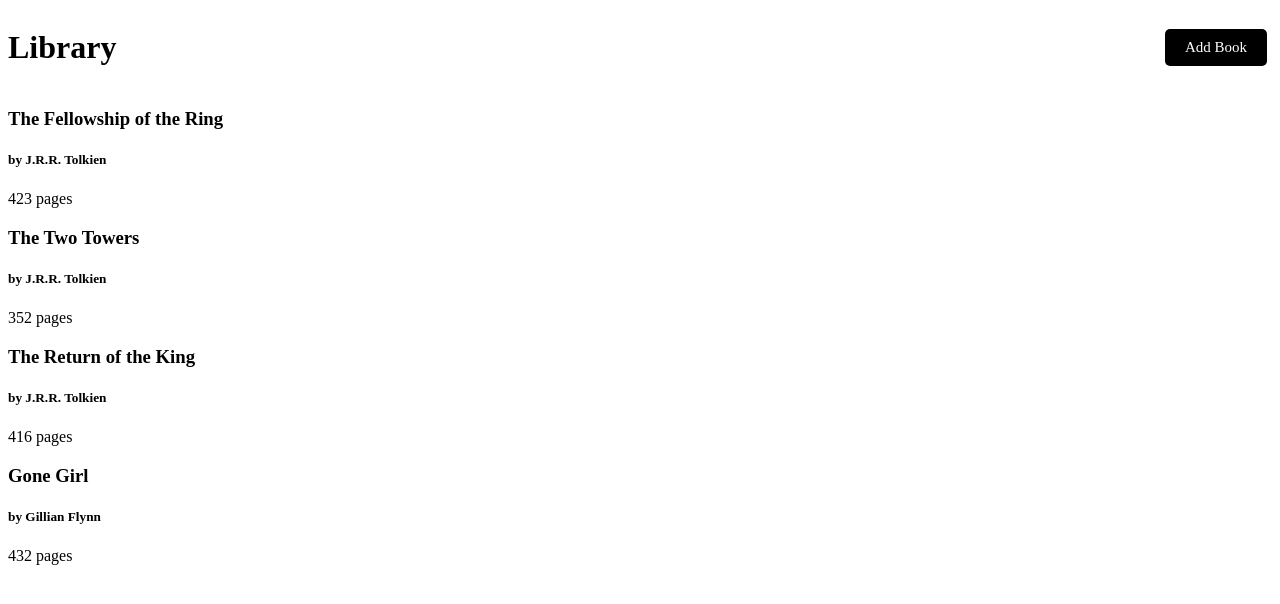
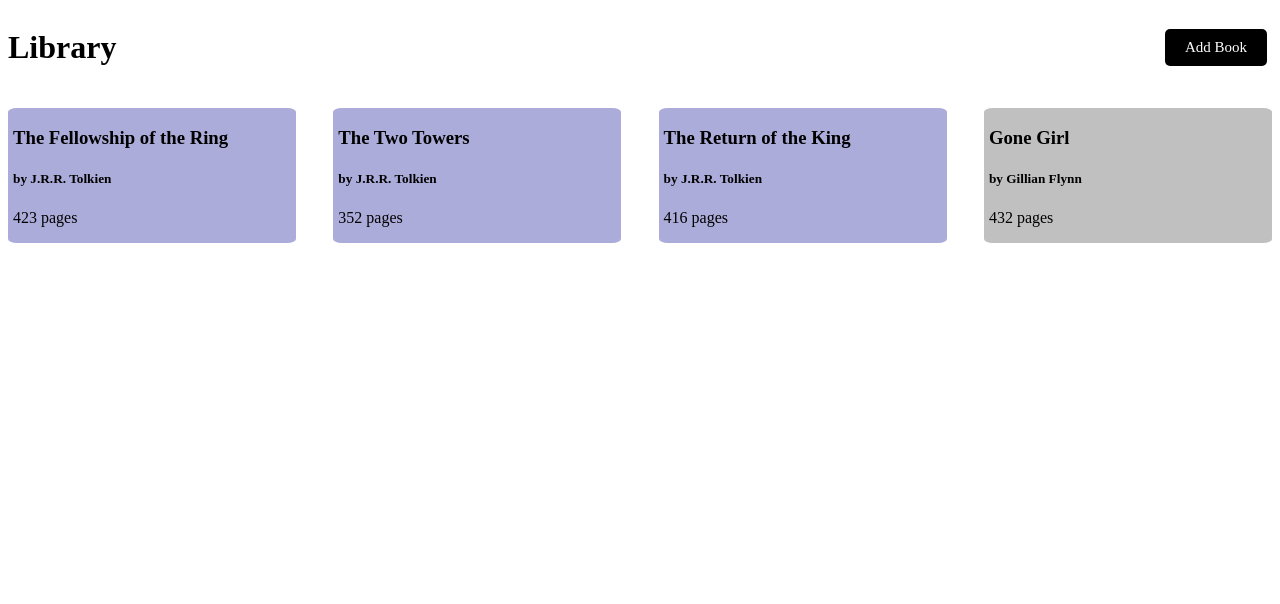
Before and after one commit to granaj91/Library, a React (Create React App) app: page / in a window 1280 px wide. Shown: the top 604 px of the page. Built offline with nearby package versions, Linux system fonts and the light colour scheme.

Commit message:
Added div in Books and styled booklist

```diff
--- a/src/components/Books.js
+++ b/src/components/Books.js
@@ -2,9 +2,9 @@ import Book from './Book'
 
 const Books = ({ books }) => {
     return (
-        <>
+        <div className="books">
             { books.map((book) => (<Book book={book}/>))}
-        </>
+        </div>
     )
 }
 
--- a/src/index.css
+++ b/src/index.css
@@ -1,3 +1,6 @@
+.root {
+    background-color: aliceblue;
+}
 .header {
     display: flex;
     justify-content: space-between;
@@ -17,4 +20,22 @@
     text-decoration: none;
     font-size: 15px;
     font-family: inherit;
-  }
+}
+.books {
+    display: flex;
+    flex-wrap: wrap;
+    justify-content: space-between;
+}
+
+.book.read {
+    background: silver;
+}
+.book {
+    flex: 0 1 22%;
+    padding: 0 5px 0 5px;
+    border-radius: 3%;
+    background: rgb(172, 172, 219)
+}
+.book:hover{
+    box-shadow: 5px 5px 10px #9e9e9e;
+}
```
